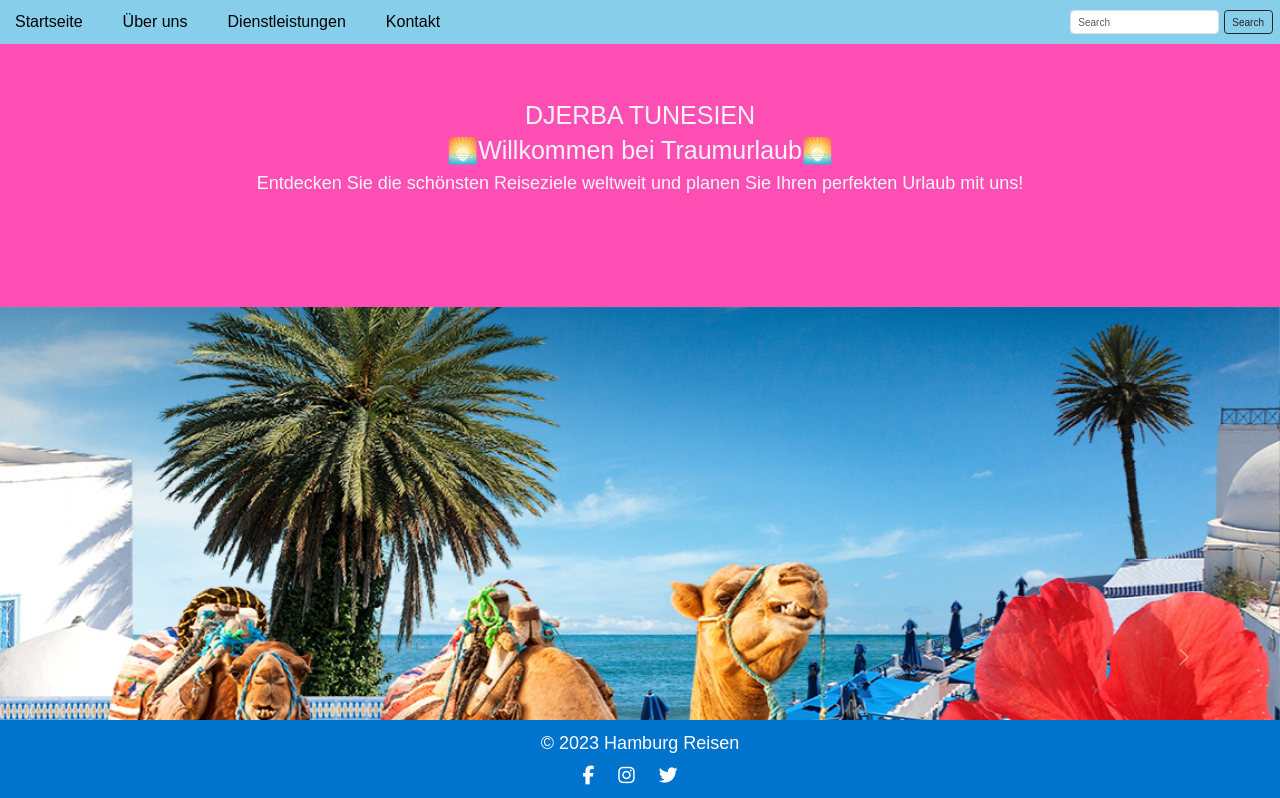
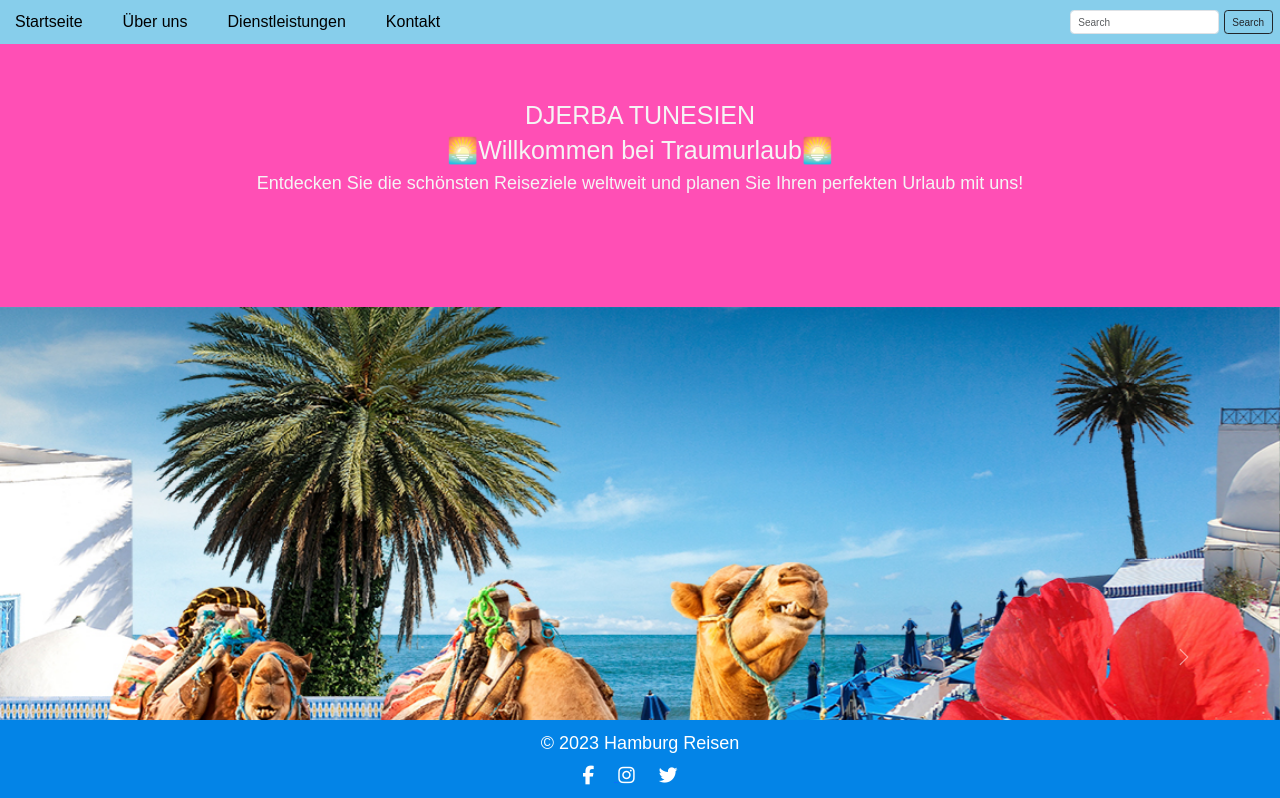
Before and after one commit to bechirmejri/Djerba, a plain HTML site: page index.html in a window 1280 px wide. Shown: the top 798 px of the page. Drawn offline with nearby package versions, Linux system fonts and the light colour scheme.

Commit message:
git pull

```diff
--- a/style.css
+++ b/style.css
@@ -156,7 +156,7 @@
   }
   /* style für footer in index html */
   footer {
-    background-color: #0074cc;
+    background-color: #0384e7;
     color: #fff;
     padding: 10px;
     text-align: center;
```
